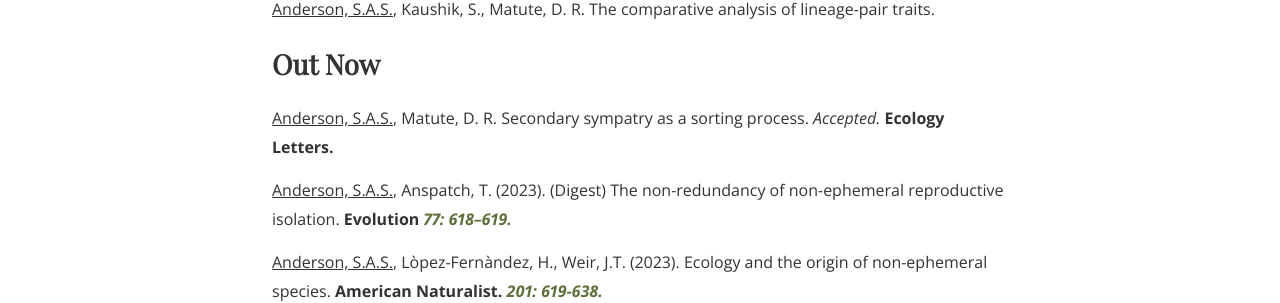
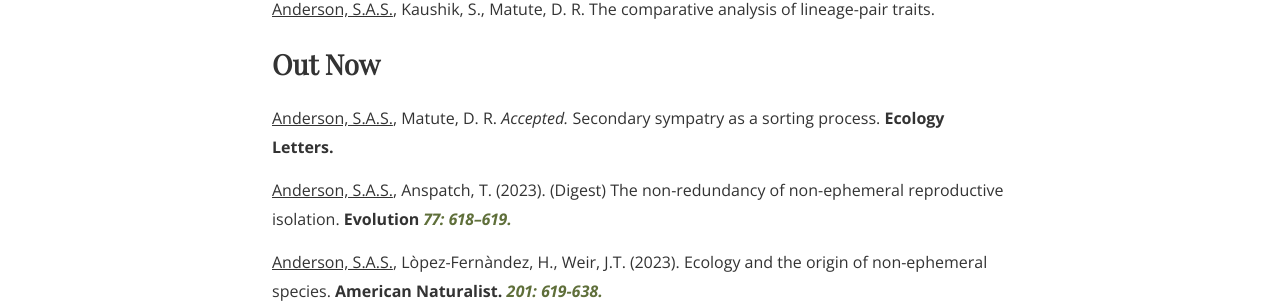
Before and after one commit to SeanASAnderson/SeanASAnderson.github.io, a Jekyll site: the page built from publications2.md, in a window 1280 px wide and 1362 px high. Shown: the part 287-590 px from the top of the window. Built offline with Jekyll 4.4.1, drawn with Linux system fonts in a browser that asks for light colours; nearby versions of some CDN libraries; some web fonts are replaced.

Commit message:
updated acceptance

```diff
--- a/publications2.md
+++ b/publications2.md
@@ -17,7 +17,7 @@
 
 <h2>Out Now</h2>
 
-<p><u>Anderson, S.A.S.</u>, Matute, D. R. Secondary sympatry as a sorting process. <i> Accepted.</i> <b> Ecology Letters.</b> </p>
+<p><u>Anderson, S.A.S.</u>, Matute, D. R.  <i> Accepted.</i> Secondary sympatry as a sorting process.<b> Ecology Letters.</b> </p>
 
 <p><u>Anderson, S.A.S.</u>, Anspatch, T. (2023). (Digest) The non-redundancy of non-ephemeral reproductive isolation. <b>Evolution</b> <a href="https://academic.oup.com/evolut/advance-article/doi/10.1093/evolut/qpac060/6918776"><b><i>77: 618–619.</i></b></a> </p>
 
```
